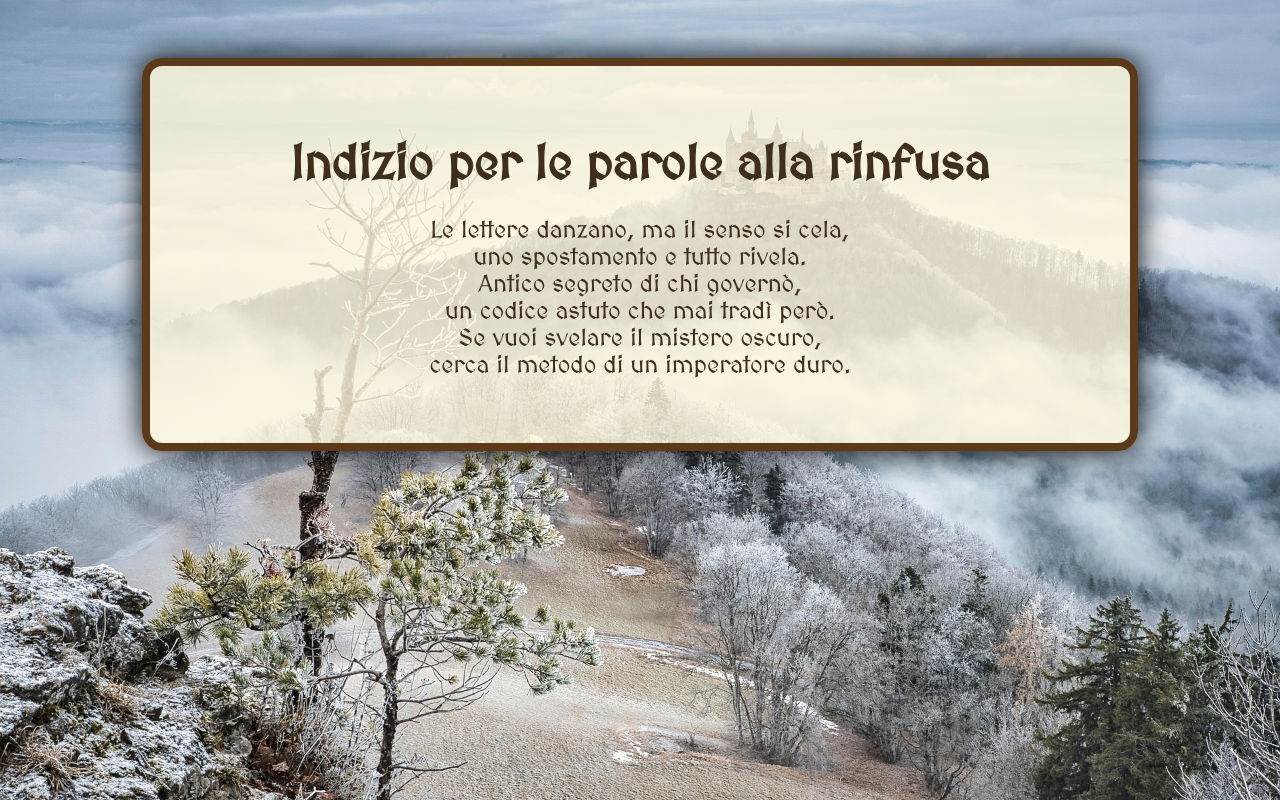
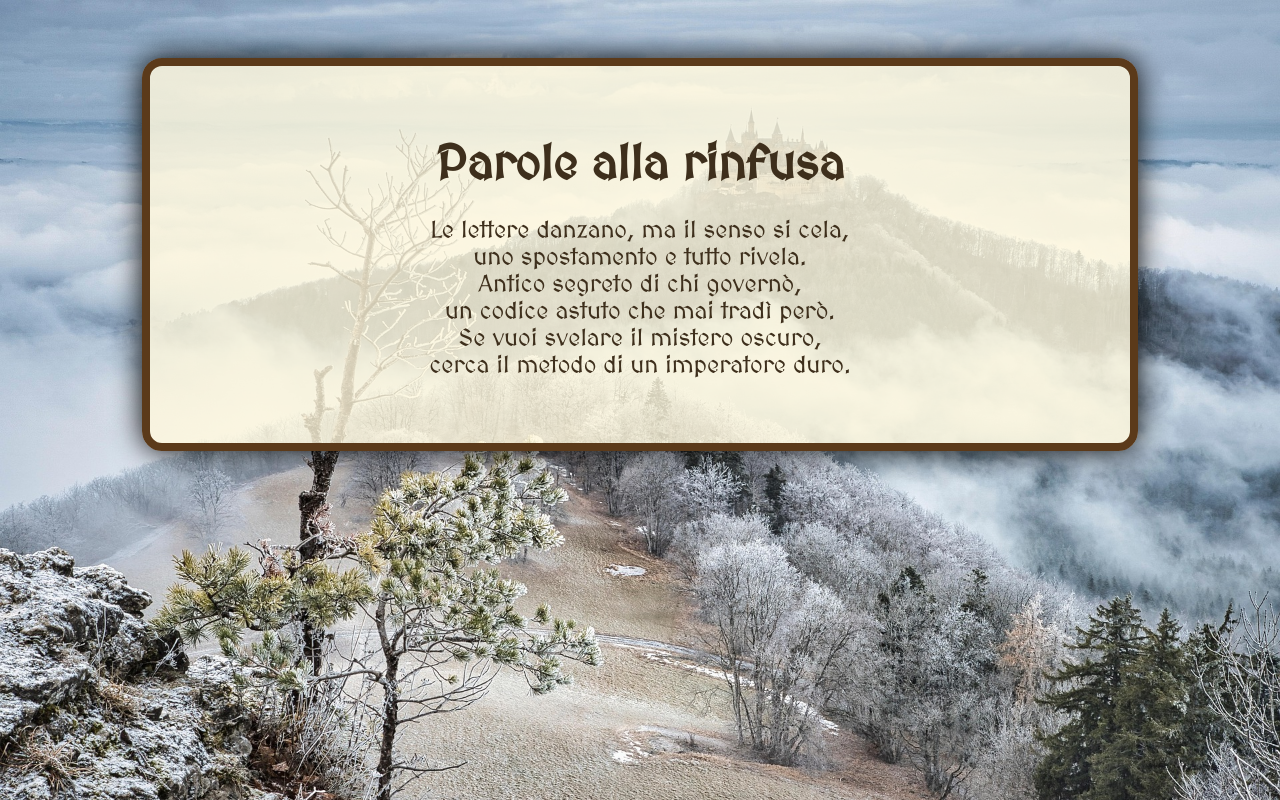
Before and after one commit to Sacralis/Centro-Assistenza-Cavalieri, a plain HTML site: page prova3/index.html in a window 1280 px wide. Drawn offline with Linux system fonts and the light colour scheme.

Commit message:
Update index.html

```diff
--- a/prova3/index.html
+++ b/prova3/index.html
@@ -12,7 +12,7 @@
         Il tuo browser non supporta l'audio HTML5.
     </audio>
     <div class="container">
-        <h1>Indizio per le parole alla rinfusa</h1>
+        <h1>Parole alla rinfusa</h1>
         <p>Le lettere danzano, ma il senso si cela, <br /> uno spostamento e tutto rivela. <br /> Antico segreto di chi governò, <br /> un codice astuto che mai tradì però. <br /> Se vuoi svelare il mistero oscuro, <br /> cerca il metodo di un imperatore duro.</p>
     </div>
 </body>
```
